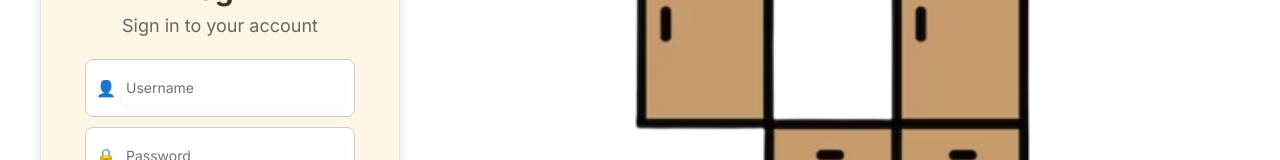
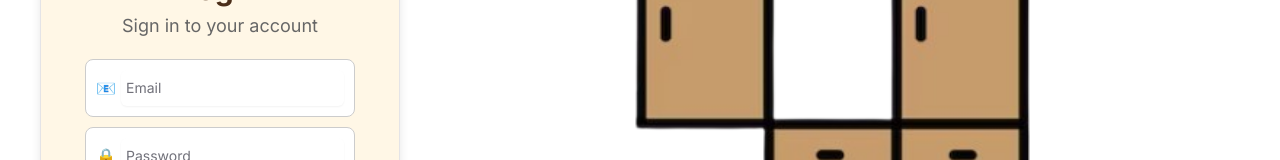
Before and after one commit to aal51282/wardrobe-wizard, a Next.js app: page /login in a window 1280 px wide. Shown: the part 272-432 px from the top of the page. Built offline with nearby package versions, Linux system fonts and the light colour scheme.

Commit message:
Changed username to email in login.

```diff
--- a/components/custom/Login/login-form.tsx
+++ b/components/custom/Login/login-form.tsx
@@ -8,7 +8,7 @@ import { Icons } from "@/components/ui/icons";
 import styles from "../../../app/login/Login.module.css";
 
 interface LoginFormData {
-  username: string;
+  email: string;
   password: string;
 }
 
@@ -16,14 +16,14 @@ export function LoginForm() {
   const router = useRouter();
   const [isLoading, setIsLoading] = useState(false);
   const [formData, setFormData] = useState<LoginFormData>({
-    username: "",
+    email: "",
     password: "",
   });
 
   async function handleLogin(e: React.FormEvent) {
     e.preventDefault();
-    if (!formData.username || !formData.password) {
-      alert("Please enter both username and password.");
+    if (!formData.email || !formData.password) {
+      alert("Please enter both email and password.");
       return;
     }
 
@@ -41,12 +41,13 @@ export function LoginForm() {
   return (
     <form onSubmit={handleLogin}>
       <div className={styles.inputGroup}>
-        <span className={styles.icon}>👤</span>
+        <span className={styles.icon}>📧</span>
         <Input
-          placeholder="Username"
-          value={formData.username}
+          type="email"
+          placeholder="Email"
+          value={formData.email}
           onChange={(e) =>
-            setFormData({ ...formData, username: e.target.value })
+            setFormData({ ...formData, email: e.target.value })
           }
           disabled={isLoading}
           className={styles.input}
```
